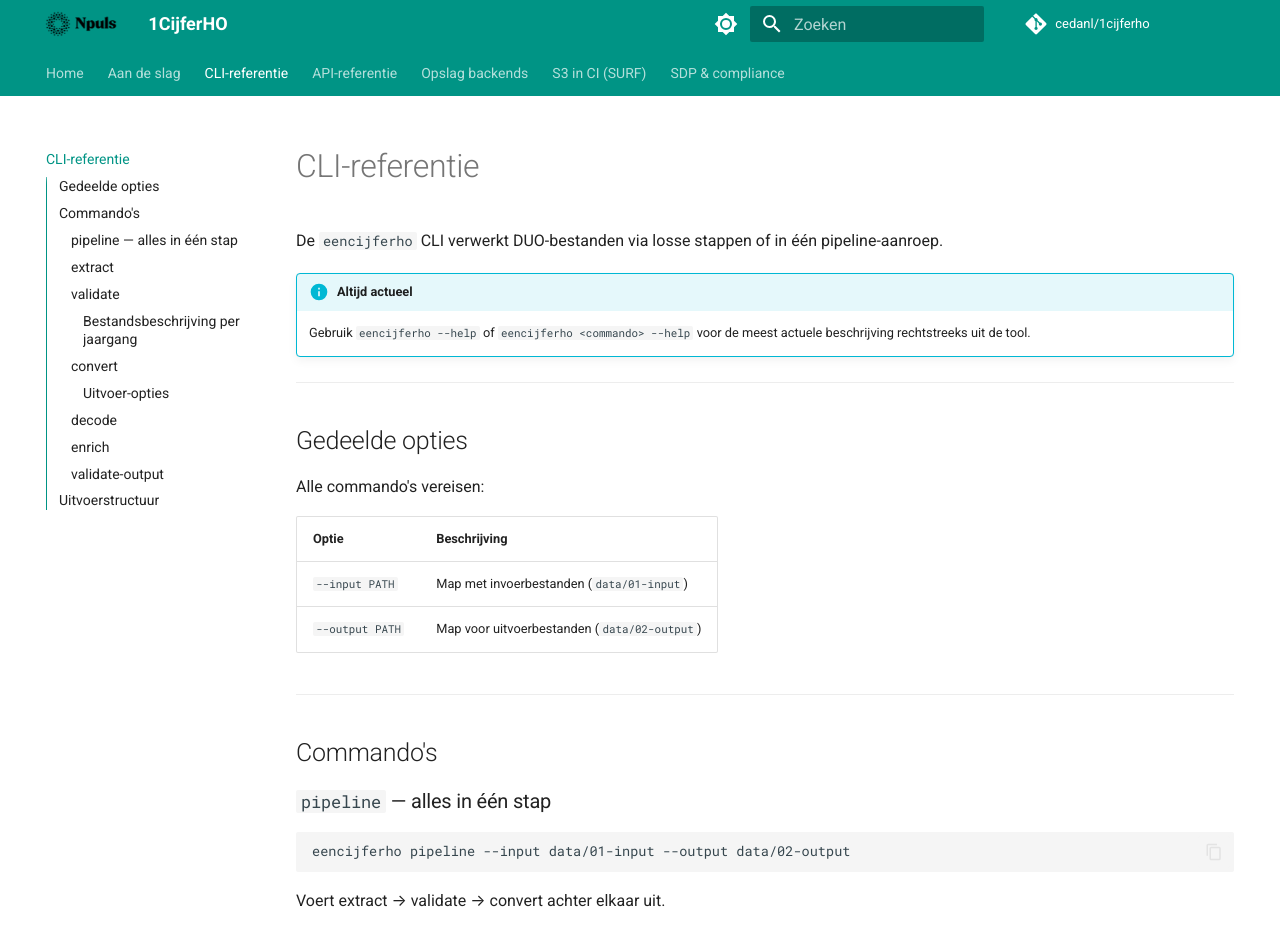
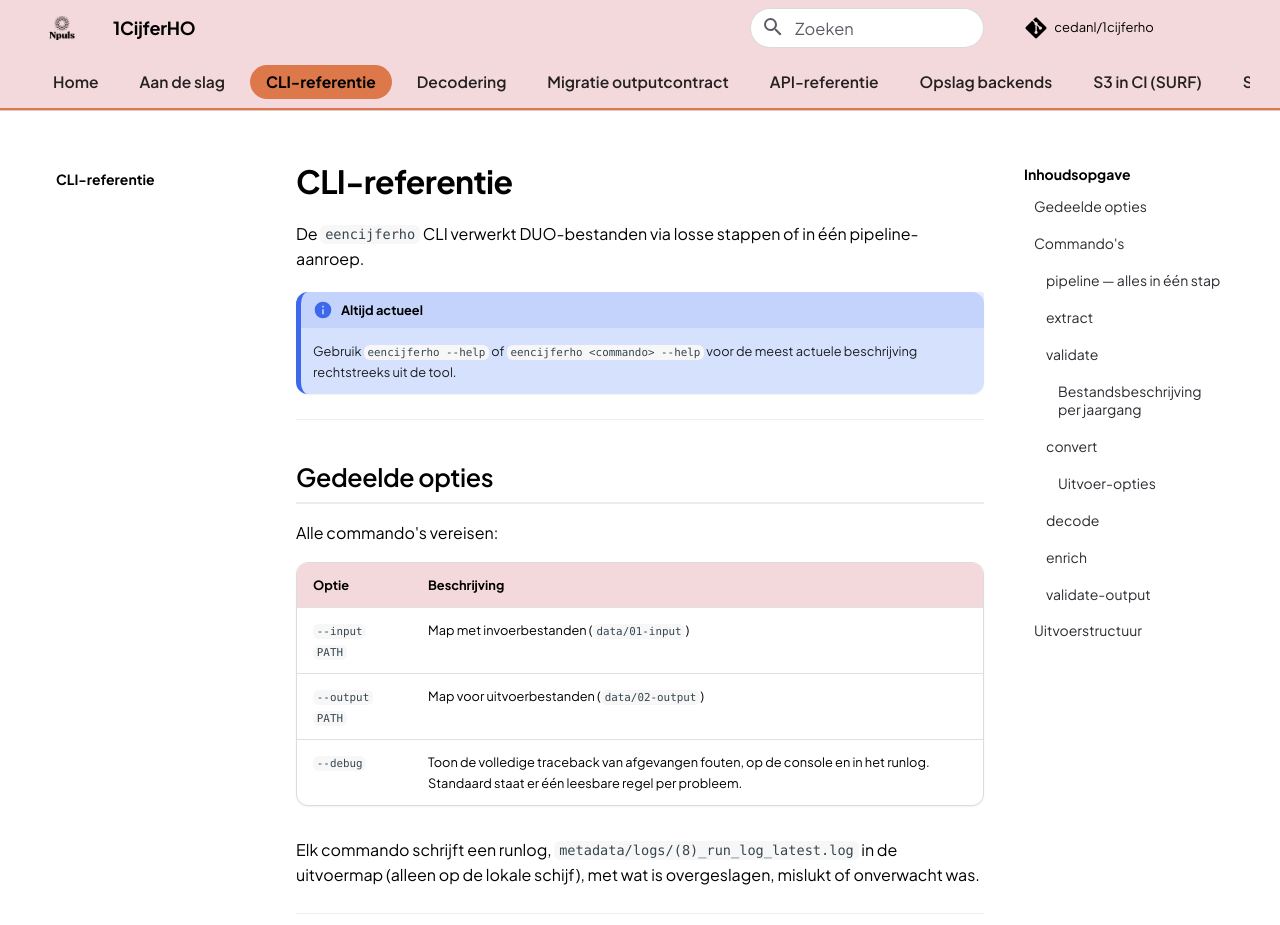
Before and after one commit to cedanl/1cijferho, an MkDocs documentation site: the page built from docs/cli.md, in a window 1280 px wide and 1400 px high, cut to the strip 0-925 px from the top of the window. Built offline with MkDocs 1.6.1 and Material for MkDocs 9.7.7, drawn with Linux system fonts in a browser that asks for light colours; comment, search, counter and statistics services are not loaded; some of the changed text lies outside the part shown.

Commit message:
docs: Zensical with CEDA/Npuls design and docs brought up to date
Co-Authored-By: Claude Sonnet 5.5 <noreply@anthropic.com>
Claude-Session: https://claude.ai/code/session_01Q6io2NYeM5wDtpPfeQpWVx

```diff
--- a/docs/cli.md
+++ b/docs/cli.md
@@ -15,6 +15,9 @@ Alle commando's vereisen:
 |-------|-------------|
 | `--input PATH` | Map met invoerbestanden (`data/01-input`) |
 | `--output PATH` | Map voor uitvoerbestanden (`data/02-output`) |
+| `--debug` | Toon de volledige traceback van afgevangen fouten, op de console en in het runlog. Standaard staat er één leesbare regel per probleem. |
+
+Elk commando schrijft een runlog, `metadata/logs/(8)_run_log_latest.log` in de uitvoermap (alleen op de lokale schijf), met wat is overgeslagen, mislukt of onverwacht was.
 
 ---
 
@@ -98,6 +101,8 @@ eencijferho convert --input data/01-input --output data/02-output [opties]
 | `--decode-columns KOLOM ...` | Alleen opgegeven kolommen decoderen |
 | `--enrich-variables VAR ...` | Alleen opgegeven variabelen verrijken |
 | `--bsn-mapping-file PAD` | Koppelbestand (CSV/Parquet) om een lokaal studentnummer toe te voegen aan EV/VAKHAVW-bestanden. Verwacht kolommen `burgerservicenummer` en `studentnummer`. Voor afwijkende kolomnamen: gebruik de [Python API](api/index.md) (`OutputConfig`). |
+| `--preset NAAM` | Laad een vooraf gedefinieerde configuratie (`nfwa` of `evaluatietool`). Overschrijft alle andere uitvoeropties. Alleen bij `convert` en `pipeline`. |
+| `--fail-on-empty-output` | Exit-code 1 als er geen uitvoerbestanden worden geleverd (standaard: exit-code 0). |
 | `--strict` | Exit-code 1 als het decodeerlog niet-geladen Dec-tabellen of niet-gematchte Dec-codes bevat. Log en outputbestanden worden eerst geschreven. |
 
 ---
--- /dev/null
+++ b/docs/stylesheets/extra.css
@@ -0,0 +1,358 @@
+/* ==========================================================================
+   CEDA Ontwikkelaarshandboek — Npuls Huisstijl
+   Bron: .claude/skills/vormgever-npuls-huisstijl/references/design-tokens.json
+   Alle voorgrond/achtergrond-paren volgen allowed_combinations & WCAG AA/AAA.
+   npuls-zwart (#000000) wordt uitsluitend voor typografie/lijnen gebruikt,
+   nooit als achtergrondkleur.
+   ========================================================================== */
+
+@import url('https://fonts.googleapis.com/css2?family=Plus+Jakarta+Sans:wght@400;500;600;700&display=swap');
+
+:root,
+[data-md-color-scheme="default"] {
+  /* Primaire Npuls-kleuren */
+  --npuls-oranje: #DD784B;
+  --npuls-zwart: #000000;
+  --npuls-roze: #F4D9DC;
+  --npuls-blauw: #3D68EC;
+  --npuls-geel: #F4D74B;
+  --npuls-groen: #00AF81;
+  --npuls-wit: #FFFFFF;
+
+  /* Secundaire ondersteunende pasteltinten */
+  --npuls-licht-groen: #CCEEE6;
+  --npuls-licht-blauw: #D6E2FD;
+  --npuls-licht-roze: #FAEAEA;
+  --npuls-licht-oranje: #FFE4D8;
+  --npuls-licht-geel: #FCF5D4;
+
+  /* Neutraal (alleen tekst, randen, codevlakken) */
+  --npuls-grijs-50: #F7F7F8;
+  --npuls-grijs-100: #ECECEE;
+  --npuls-grijs-200: #DCDCE0;
+  --npuls-grijs-600: #5C5C66;
+  --npuls-grijs-800: #2B2B31;
+
+  /* Typografie */
+  --npuls-font-primary: 'General Sans', 'Plus Jakarta Sans', system-ui, -apple-system, 'Segoe UI', Roboto, sans-serif;
+  --npuls-font-secondary: 'Cooper Light', 'Cooper Lt BT', Georgia, 'Times New Roman', serif;
+  --md-text-font-family: var(--npuls-font-primary);
+  --md-code-font-family: ui-monospace, SFMono-Regular, 'SF Mono', Menlo, Consolas, 'Liberation Mono', monospace;
+
+  /* Schaal: ruimte, afronding en schaduw */
+  --npuls-space-xs: 4px;
+  --npuls-space-sm: 8px;
+  --npuls-space-md: 16px;
+  --npuls-space-lg: 24px;
+  --npuls-space-xl: 32px;
+  --npuls-space-2xl: 48px;
+  --npuls-radius-sm: 6px;
+  --npuls-radius-md: 12px;
+  --npuls-radius-lg: 20px;
+  --npuls-radius-xl: 32px;
+  --npuls-radius-pill: 9999px;
+  --npuls-shadow-sm: 0 1px 2px rgba(0, 0, 0, 0.06);
+  --npuls-shadow-md: 0 4px 12px rgba(0, 0, 0, 0.08);
+  --npuls-shadow-lg: 0 12px 32px rgba(0, 0, 0, 0.12);
+
+  /* MkDocs Material thema-koppeling:
+     npuls-roze (#F4D9DC) met npuls-zwart (#000000) tekst -> 15.81:1 (WCAG AAA) */
+  --md-primary-fg-color: var(--npuls-roze);
+  --md-primary-fg-color--light: var(--npuls-licht-roze);
+  --md-primary-fg-color--dark: #eabec3;
+  --md-primary-bg-color: var(--npuls-zwart);
+  --md-primary-bg-color--light: var(--npuls-grijs-800);
+
+  --md-accent-fg-color: var(--npuls-blauw);
+  --md-accent-fg-color--transparent: rgba(61, 104, 236, 0.12);
+  --md-typeset-color: var(--npuls-zwart);
+  --md-typeset-a-color: var(--npuls-blauw);
+  --md-code-bg-color: var(--npuls-grijs-50);
+}
+
+/* --------------------------------------------------------------------------
+   Header & Top-level Navigatie (npuls-roze + npuls-zwart, nooit zwart vlak)
+   -------------------------------------------------------------------------- */
+.md-header {
+  background-color: var(--npuls-roze);
+  color: var(--npuls-zwart);
+  box-shadow: none;
+  border-bottom: 1px solid rgba(0, 0, 0, 0.08);
+}
+
+.md-header__title,
+.md-header__button,
+.md-source {
+  color: var(--npuls-zwart) !important;
+}
+
+.md-header__button.md-logo {
+  padding: 0.2rem;
+  margin-right: 0.35rem;
+}
+
+.md-header__button.md-logo img {
+  height: 2rem;
+  width: 2rem;
+  border-radius: var(--npuls-radius-sm);
+  display: block;
+}
+
+.md-header__topic .md-ellipsis {
+  font-weight: 700;
+  letter-spacing: -0.01em;
+}
+
+/* Zoekbalk als heldere witte pil op npuls-roze */
+.md-search__form {
+  background-color: var(--npuls-wit);
+  border-radius: var(--npuls-radius-pill);
+  border: 1px solid rgba(0, 0, 0, 0.14);
+  height: 2rem;
+}
+
+.md-search__form:hover {
+  background-color: var(--npuls-wit);
+  border-color: var(--npuls-blauw);
+}
+
+.md-search__input {
+  color: var(--npuls-zwart) !important;
+  font-size: 0.82rem;
+}
+
+.md-search__input::placeholder,
+.md-search__icon {
+  color: var(--npuls-grijs-600) !important;
+}
+
+/* Navigatie-tabbalk */
+.md-tabs {
+  background-color: var(--npuls-roze);
+  color: var(--npuls-zwart);
+  border-bottom: 2px solid var(--npuls-oranje);
+}
+
+.md-tabs__list {
+  gap: 0.15rem;
+  align-items: center;
+}
+
+.md-tabs__item {
+  display: flex;
+  align-items: center;
+  height: 2.6rem;
+  padding-left: 0.15rem;
+  padding-right: 0.15rem;
+}
+
+.md-tabs__link {
+  color: var(--npuls-zwart) !important;
+  font-weight: 600;
+  font-size: 0.78rem;
+  opacity: 0.85;
+  padding: 0.35rem 0.8rem;
+  margin-top: 0;
+  border-radius: var(--npuls-radius-pill);
+  transition: background-color 0.16s ease, opacity 0.16s ease;
+}
+
+.md-tabs__link:hover,
+.md-tabs__link:focus-visible {
+  opacity: 1;
+  background-color: rgba(255, 255, 255, 0.65);
+}
+
+/* Actieve tab: npuls-oranje (#DD784B) met npuls-zwart (#000000) -> 6.86:1 AA */
+.md-tabs__item--active .md-tabs__link,
+.md-tabs__link--active {
+  opacity: 1;
+  background-color: var(--npuls-oranje) !important;
+  color: var(--npuls-zwart) !important;
+  font-weight: 700;
+}
+
+/* --------------------------------------------------------------------------
+   Zijbalk-navigatie, Kruimelpad & Algemene Typografie
+   -------------------------------------------------------------------------- */
+.md-nav__title {
+  color: var(--npuls-zwart);
+  font-weight: 700;
+}
+
+.md-nav__link {
+  border-radius: var(--npuls-radius-sm);
+  padding: 0.25rem 0.5rem;
+  color: var(--npuls-grijs-800);
+}
+
+.md-nav__link:hover {
+  color: var(--npuls-blauw) !important;
+  background-color: var(--npuls-licht-blauw);
+}
+
+.md-nav__link--active,
+.md-nav__item .md-nav__link--active {
+  color: var(--npuls-zwart) !important;
+  background-color: var(--npuls-licht-oranje);
+  font-weight: 700;
+}
+
+.md-path__link {
+  color: var(--npuls-grijs-600);
+}
+
+.md-top {
+  background-color: var(--npuls-wit);
+  color: var(--npuls-zwart);
+  border: 1.5px solid var(--npuls-zwart);
+  font-weight: 600;
+}
+
+.md-top:hover,
+.md-top:focus {
+  background-color: var(--npuls-oranje);
+  color: var(--npuls-zwart);
+}
+
+/* Toetsenbord-focus overal direct zichtbaar */
+a:focus-visible,
+button:focus-visible,
+input:focus-visible {
+  outline: 3px solid var(--npuls-blauw);
+  outline-offset: 2px;
+}
+
+.md-typeset h1 {
+  color: var(--npuls-zwart);
+  font-weight: 700;
+  letter-spacing: -0.02em;
+  margin-bottom: 0.9rem;
+}
+
+.md-typeset h2 {
+  color: var(--npuls-zwart);
+  font-weight: 600;
+  letter-spacing: -0.015em;
+  border-bottom: 2px solid var(--npuls-grijs-100);
+  padding-bottom: 0.35rem;
+}
+
+.md-typeset h3 {
+  color: var(--npuls-zwart);
+  font-weight: 600;
+}
+
+.md-typeset a {
+  color: var(--npuls-blauw);
+  text-decoration-thickness: 1.5px;
+  text-underline-offset: 2px;
+}
+
+.md-typeset a:hover {
+  color: var(--npuls-zwart);
+  background-color: var(--npuls-licht-geel);
+}
+
+/* Codeblokken & Tabellen */
+.md-typeset pre > code {
+  border-radius: var(--npuls-radius-md);
+  border: 1px solid var(--npuls-grijs-200);
+}
+
+.md-typeset code {
+  border-radius: var(--npuls-radius-sm);
+  padding: 0.1em 0.35em;
+}
+
+.md-typeset table:not([class]) {
+  border-radius: var(--npuls-radius-md);
+  border: 1px solid var(--npuls-grijs-200);
+  box-shadow: var(--npuls-shadow-sm);
+  overflow: hidden;
+}
+
+.md-typeset table:not([class]) th {
+  background-color: var(--npuls-roze);
+  color: var(--npuls-zwart);
+  font-weight: 700;
+}
+
+/* Admonitions in Npuls feedback_colors (geen standaard rood buiten palet) */
+.md-typeset .admonition,
+.md-typeset details {
+  border-radius: var(--npuls-radius-md);
+  border-width: 0 0 0 5px;
+  box-shadow: var(--npuls-shadow-sm);
+}
+
+.md-typeset .admonition.warning,
+.md-typeset details.warning {
+  border-color: var(--npuls-oranje);
+  background-color: var(--npuls-licht-oranje);
+}
+
+.md-typeset .admonition.warning > .admonition-title,
+.md-typeset details.warning > summary {
+  background-color: rgba(221, 120, 75, 0.18);
+  color: var(--npuls-zwart);
+}
+
+.md-typeset .admonition.warning > .admonition-title::before,
+.md-typeset details.warning > summary::before {
+  background-color: var(--npuls-oranje);
+}
+
+.md-typeset .admonition.info,
+.md-typeset .admonition.note {
+  border-color: var(--npuls-blauw);
+  background-color: var(--npuls-licht-blauw);
+}
+
+.md-typeset .admonition.info > .admonition-title,
+.md-typeset .admonition.note > .admonition-title {
+  background-color: rgba(61, 104, 236, 0.12);
+  color: var(--npuls-zwart);
+}
+
+.md-typeset .admonition.info > .admonition-title::before,
+.md-typeset .admonition.note > .admonition-title::before {
+  background-color: var(--npuls-blauw);
+}
+
+.md-typeset .admonition.tip,
+.md-typeset .admonition.success {
+  border-color: var(--npuls-groen);
+  background-color: var(--npuls-licht-groen);
+}
+
+/* --------------------------------------------------------------------------
+   Footer op npuls-roze (vervangt de standaard zwarte MkDocs Material footer)
+   -------------------------------------------------------------------------- */
+.md-footer {
+  background-color: var(--npuls-roze);
+  color: var(--npuls-zwart);
+  border-top: 2px solid var(--npuls-oranje);
+}
+
+.md-footer__inner,
+.md-footer__link {
+  color: var(--npuls-zwart) !important;
+}
+
+.md-footer-meta {
+  background-color: var(--npuls-licht-roze);
+  color: var(--npuls-zwart);
+  border-top: 1px solid rgba(0, 0, 0, 0.08);
+}
+
+.md-footer-meta a,
+.md-copyright,
+.md-copyright__highlight {
+  color: var(--npuls-zwart) !important;
+}
+
+.md-footer-meta a {
+  text-decoration: underline;
+  font-weight: 600;
+}
--- a/mkdocs.yml
+++ b/mkdocs.yml
@@ -10,33 +10,37 @@ site_dir: site
 
 theme:
   name: material
+  # Zensical: classic bewaart het Material-uiterlijk waar extra.css op is gebouwd
+  variant: classic
   language: nl
-  logo: assets/npuls_logo.png
-  favicon: assets/npuls_logo.png
-  palette:
-    - media: "(prefers-color-scheme: light)"
-      scheme: default
-      primary: teal
-      accent: teal
-      toggle:
-        icon: material/brightness-7
-        name: Donker thema
-    - media: "(prefers-color-scheme: dark)"
-      scheme: slate
-      primary: teal
-      accent: teal
-      toggle:
-        icon: material/brightness-4
-        name: Licht thema
+  logo: assets/logos/npuls_logo.jpg
+  favicon: assets/logos/beeldmerk.svg
   features:
     - navigation.tabs
+    - navigation.tabs.sticky
     - navigation.sections
+    - navigation.indexes
+    - navigation.path
     - navigation.top
-    - toc.integrate
+    - search.highlight
     - search.suggest
-    - search.highlight
     - content.code.copy
+    - content.code.annotate
     - content.tabs.link
+    - toc.follow
+  palette:
+    - scheme: default
+      primary: custom
+      accent: custom
+
+extra_css:
+  - stylesheets/extra.css
+
+extra:
+  generator: false
+
+copyright: >-
+  Centrum Educatieve Data Analyse (CEDA) · Onderdeel van <a href="https://npuls.nl/" target="_blank" rel="noopener">Npuls</a> · <a href="https://edu.nl/twt84" target="_blank" rel="noopener">CEDA-community</a> · <a href="mailto:ceda@surf.nl">ceda@surf.nl</a>
 
 plugins:
   - search:
@@ -53,24 +57,30 @@ plugins:
             members_order: source
 
 markdown_extensions:
+  - attr_list
+  - md_in_html
+  - tables
+  - admonition
+  - pymdownx.details
   - pymdownx.highlight:
       anchor_linenums: true
   - pymdownx.superfences
   - pymdownx.snippets:
       base_path: ["."]
-  - admonition
-  - pymdownx.details
-  - attr_list
   - pymdownx.tabbed:
       alternate_style: true
-  - tables
   - toc:
       permalink: true
+  - pymdownx.emoji:
+      emoji_index: !!python/name:material.extensions.emoji.twemoji
+      emoji_generator: !!python/name:material.extensions.emoji.to_svg
 
 nav:
   - Home: index.md
   - Aan de slag: getting-started.md
   - CLI-referentie: cli.md
+  - Decodering: decodering.md
+  - Migratie outputcontract: outputcontract-migratie.md
   - API-referentie: api/index.md
   - Opslag backends: storage-abstraction.md
   - S3 in CI (SURF): ci-surf-object-store.md
--- a/pyproject.toml
+++ b/pyproject.toml
@@ -55,7 +55,7 @@ dev = [
     "jupyter>=1.0",
 ]
 docs = [
-    "mkdocs-material>=9.5",
+    "zensical==0.1.3",
     "mkdocstrings[python]>=0.26",
 ]
 minio = [
```
Also changed, not shown: README.md (+1 -1 lines), docs/decodering.md (+1 -1 lines), docs/getting-started.md (+1 -1 lines), docs/assets/logos/beeldmerk.svg (added), docs/assets/logos/npuls_logo.jpg (added), docs/assets/npuls_logo.png (deleted), 2 other files.
